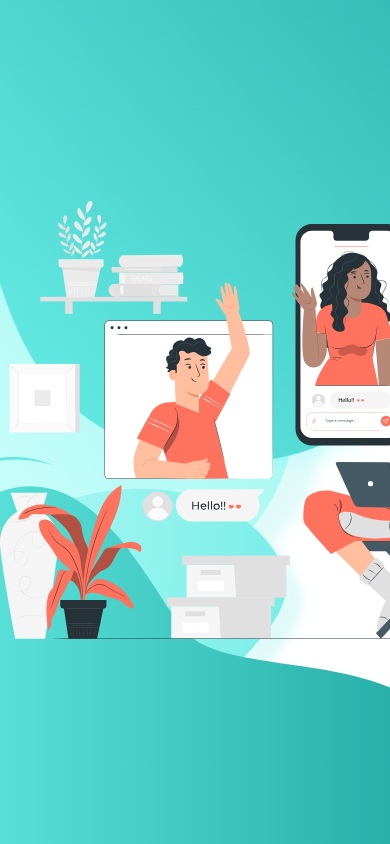
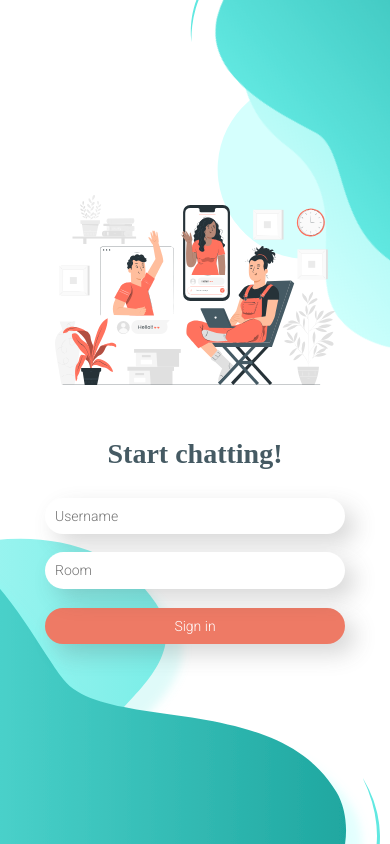
Before and after one commit to arredondop03/chat, a React (Create React App) app in the folder client/: page / in a window 390 px wide. Built offline with nearby package versions, Linux system fonts and the light colour scheme; a web font is replaced by a local one.

Commit message:
join responsiveness done

```diff
--- a/client/src/pages/Join/Join.css
+++ b/client/src/pages/Join/Join.css
@@ -79,3 +79,77 @@
     color: #455a63;
     font-size: 40px;
 }
+
+/* overflow-y: scroll; */
+/* height: 1024px; */
+
+@media(max-width: 1024px) {
+    .join-container {
+        flex-direction: column;
+        justify-content: center;
+    }
+    .join-right-container {
+        margin-bottom: 60px;
+    }
+    .shape-right {
+        margin-right: -435px;
+    }
+}
+
+@media(max-width: 1024px) and (max-height: 800px) {
+    .join-container {
+        height: 1024px;
+        overflow-y: auto;
+    }
+}
+
+@media(max-width: 760px) {
+    .join-right-container > img {
+        width: 450px;
+    }
+}
+
+@media(max-width: 450px) {
+    .join-container {
+        height: 100%;
+        overflow: hidden;
+    }
+    .join-right-container {
+        margin-bottom: 30px;
+    }
+    .join-right-container > img {
+        width: 280px;
+    }
+    .join-left-container {
+        width: 300px;
+    }
+    .join-input {
+        font-size: 14px;
+        padding: 10px;
+    }
+    .join-header {
+        font-size: 28px;
+    }
+    .join-button {
+        font-size: 14px;
+        padding: 10px;
+    }
+    .shape-right {
+        margin-right: -300px;
+        margin-top: -150px;
+        width: 500px;
+    }
+    .shape-left {
+        margin-left: -320px;
+        margin-bottom: -300px;
+    }
+
+    @media(max-width: 280px) {
+        .join-right-container > img {
+            width: 250px;
+        }
+        .join-left-container {
+            width: 250px;
+        }
+    }
+}
```
